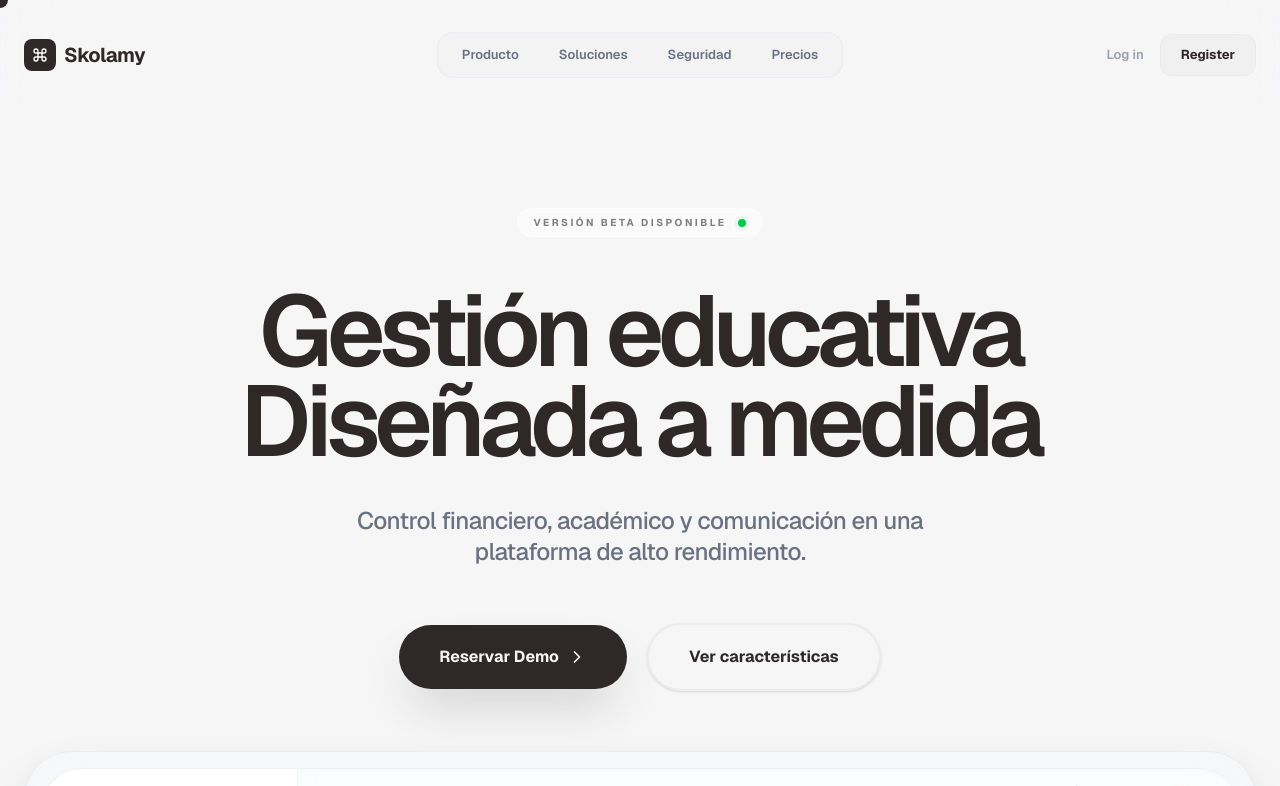
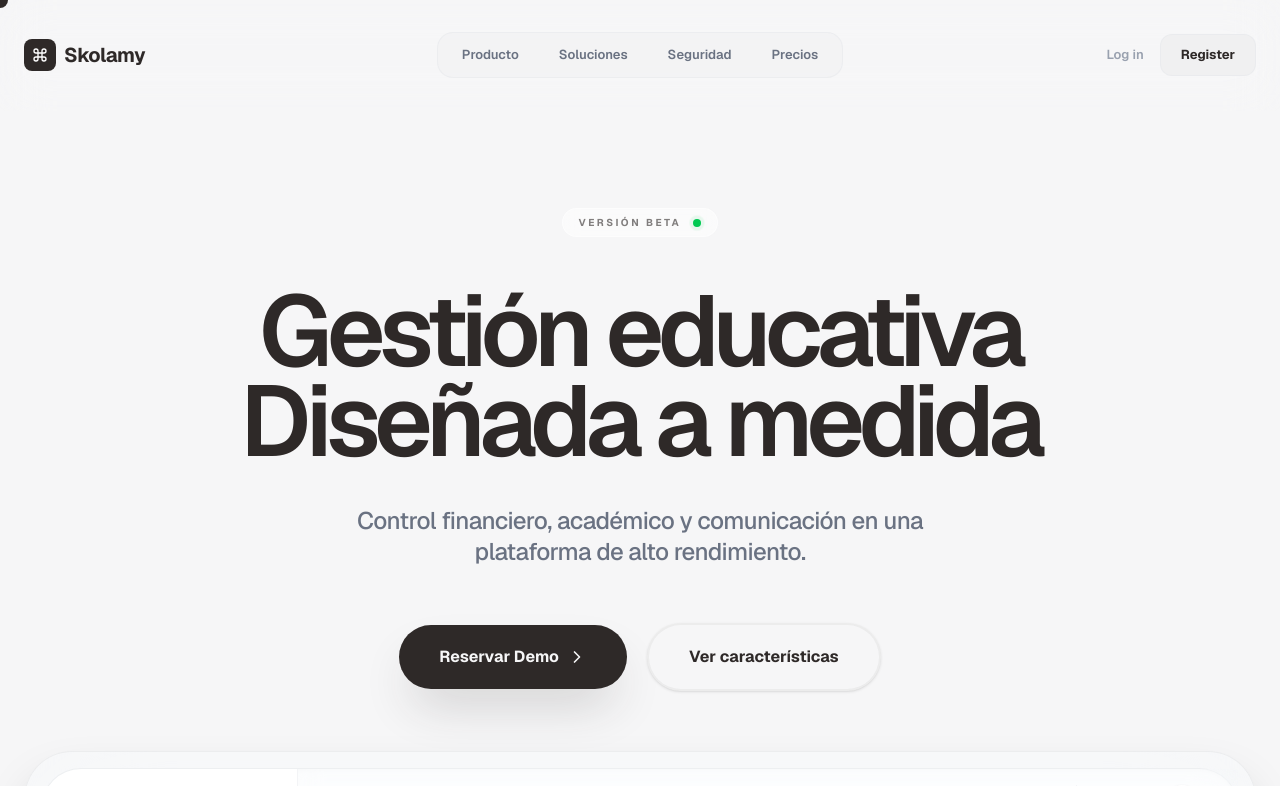
Before and after one commit to HarrysonLadines/skolamy-landing, a Next.js app: page / in a window 1280 px wide. Shown: the top 786 px of the page. Built offline with nearby package versions, Linux system fonts and the light colour scheme; a web font is replaced by a local one.

Commit message:
UX: modify main text

```diff
--- a/src/components/landing/Hero.tsx
+++ b/src/components/landing/Hero.tsx
@@ -49,7 +49,7 @@ export const Hero = () => {
           className="inline-flex items-center gap-3 px-4 py-1.5 rounded-full bg-white/50 border border-white/50 text-[10px] font-bold mb-12 text-[#2e2928]/60 uppercase tracking-[0.25em] backdrop-blur-sm"
         >
           <div className="flex items-center gap-2">
-            Versión beta disponible
+            Versión beta
           </div>
           <span className="relative flex h-2 w-2">
             <span className="animate-ping absolute inline-flex h-full w-full rounded-full bg-green-500 opacity-75"></span>
```
